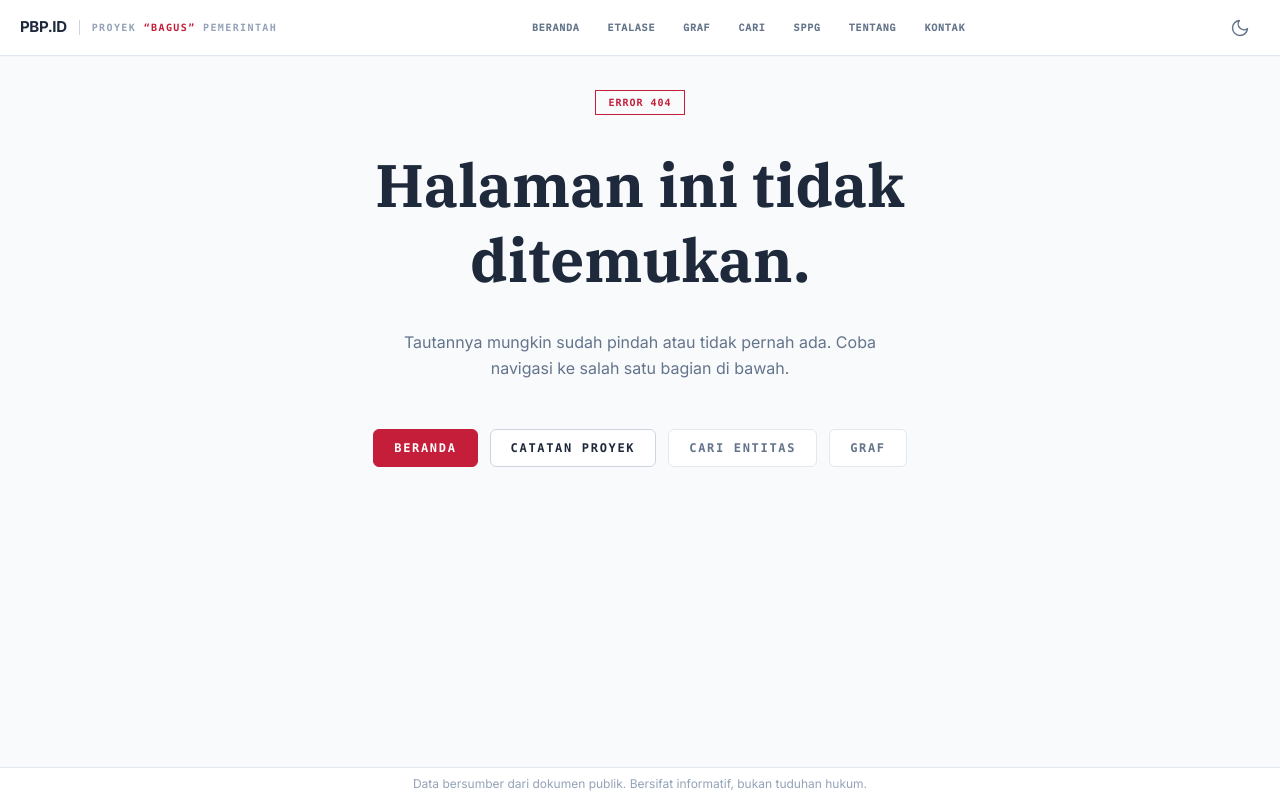
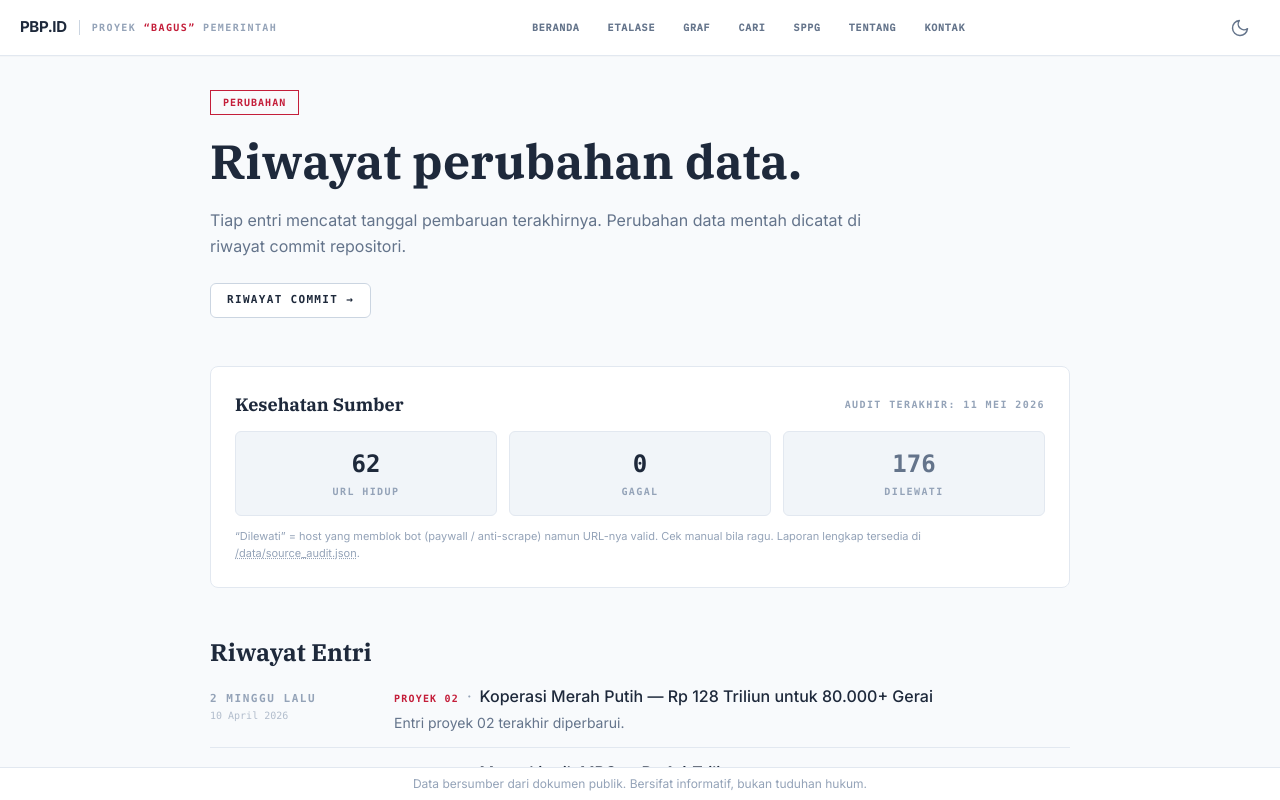
Before and after one commit to afoxyze/bgnmbgkmp-jelek, a Next.js app in the folder frontend/: page /perubahan in a window 1280 px wide. Before the commit this address had no page. Built offline with nearby package versions, Linux system fonts and the light colour scheme.

Commit message:
feat: /perubahan page with changelog + source health badge

```diff
--- a/frontend/app/page.tsx
+++ b/frontend/app/page.tsx
@@ -349,6 +349,7 @@ function Footer() {
 
         <FooterColumn title="Tentang">
           <FooterLink href="/tentang">Metodologi</FooterLink>
+          <FooterLink href="/perubahan">Perubahan</FooterLink>
           <FooterLink href={SITE_CONFIG.REPO_URL}>GitHub</FooterLink>
           <FooterLink href="/kontak">Kontak & Koreksi</FooterLink>
         </FooterColumn>
--- /dev/null
+++ b/frontend/app/perubahan/page.tsx
@@ -0,0 +1,198 @@
+import Link from "next/link";
+import type { Metadata } from "next";
+import { SITE_CONFIG } from "@/lib/constants";
+import { ENTRY_REGISTRY, loadEntry } from "@/lib/entry";
+import { formatIsoDateId, timeAgoId } from "@/lib/format";
+
+export const metadata: Metadata = {
+  title: "Perubahan",
+  description: "Riwayat perubahan data di PBP.ID. Tiap entri dicatat dengan tanggal dan sumbernya.",
+};
+
+interface ChangeLogItem {
+  date: string;          // ISO "YYYY-MM-DD"
+  entrySlug: string;
+  entryCode: string;
+  entryTitle: string;
+  event: string;
+}
+
+// Build the changelog from each entry's case_study metadata + per-entry
+// timeline items. Server-side only — reads the same files as the entry
+// detail page.
+async function buildChangeLog(): Promise<readonly ChangeLogItem[]> {
+  const items: ChangeLogItem[] = [];
+  for (const meta of ENTRY_REGISTRY) {
+    const loaded = await loadEntry(meta.slug);
+    if (!loaded) continue;
+    // One implicit change entry: the research date on the case study itself.
+    const updated = loaded.caseStudy.metadata.tanggal_riset;
+    if (updated) {
+      items.push({
+        date: updated,
+        entrySlug: meta.slug,
+        entryCode: meta.code,
+        entryTitle: meta.title,
+        event: `Entri ${meta.code.toLowerCase()} terakhir diperbarui.`,
+      });
+    }
+  }
+  // Sort descending (newest first). ISO-ish strings compare correctly.
+  items.sort((a, b) => (a.date < b.date ? 1 : a.date > b.date ? -1 : 0));
+  return items;
+}
+
+// Read the source audit summary so the page can surface data health.
+async function loadAuditSummary(): Promise<{ checked_at: string; summary: Record<string, number> } | null> {
+  try {
+    const { readFile } = await import("fs/promises");
+    const { join } = await import("path");
+    const raw = await readFile(
+      join(process.cwd(), "public", "data", "source_audit.json"),
+      "utf-8"
+    );
+    const parsed = JSON.parse(raw);
+    return { checked_at: parsed.checked_at, summary: parsed.summary };
+  } catch {
+    return null;
+  }
+}
+
+export default async function PerubahanPage() {
+  const log = await buildChangeLog();
+  const audit = await loadAuditSummary();
+
+  return (
+    <main className="content-page py-12 px-6">
+      <div className="max-w-[860px] mx-auto space-y-12">
+        <section className="space-y-4">
+          <div className="inline-block px-3 py-1 border border-[var(--accent-danger)] text-[var(--accent-danger)] font-mono text-[10px] font-bold uppercase tracking-widest">
+            Perubahan
+          </div>
+          <h1
+            className="text-4xl md:text-5xl font-bold leading-tight text-[var(--text-primary)]"
+            style={{ fontFamily: "'IBM Plex Serif', 'Georgia', serif" }}
+          >
+            Riwayat perubahan data.
+          </h1>
+          <p className="text-[var(--text-secondary)] leading-relaxed max-w-2xl">
+            Tiap entri mencatat tanggal pembaruan terakhirnya. Perubahan data
+            mentah dicatat di riwayat commit repositori.
+          </p>
+          <div className="flex flex-wrap gap-3 pt-2">
+            <Link
+              href={SITE_CONFIG.REPO_URL + "/commits/main"}
+              target="_blank"
+              rel="noreferrer"
+              className="px-4 py-2 rounded-md border border-[var(--border-strong)] bg-[var(--bg-surface)] text-[var(--text-primary)] font-mono text-[11px] font-bold uppercase tracking-[0.12em] no-underline transition-colors hover:border-[var(--accent-danger)] hover:text-[var(--accent-danger)]"
+            >
+              Riwayat Commit →
+            </Link>
+          </div>
+        </section>
+
+        {audit && (
+          <section className="rounded-lg border border-[var(--border-base)] bg-[var(--bg-surface)] p-6 space-y-3">
+            <div className="flex items-center justify-between gap-4 flex-wrap">
+              <h2
+                className="text-lg font-bold text-[var(--text-primary)]"
+                style={{ fontFamily: "'IBM Plex Serif', 'Georgia', serif" }}
+              >
+                Kesehatan Sumber
+              </h2>
+              <span className="font-mono text-[10px] font-bold uppercase tracking-[0.14em] text-[var(--text-tertiary)]">
+                Audit terakhir: {formatIsoDateId(audit.checked_at.slice(0, 10))}
+              </span>
+            </div>
+            <div className="grid grid-cols-3 gap-3">
+              <AuditStat label="URL Hidup" value={audit.summary.ok ?? 0} tone="ok" />
+              <AuditStat label="Gagal" value={audit.summary.fail ?? 0} tone={audit.summary.fail ? "danger" : "ok"} />
+              <AuditStat label="Dilewati" value={audit.summary.skipped ?? 0} tone="muted" />
+            </div>
+            <p className="text-[11px] text-[var(--text-tertiary)] leading-relaxed">
+              &ldquo;Dilewati&rdquo; = host yang memblok bot (paywall / anti-scrape)
+              namun URL-nya valid. Cek manual bila ragu. Laporan lengkap tersedia di
+              {" "}
+              <Link
+                href="/data/source_audit.json"
+                className="underline decoration-dotted hover:text-[var(--accent-danger)]"
+              >
+                /data/source_audit.json
+              </Link>
+              .
+            </p>
+          </section>
+        )}
+
+        <section className="space-y-4">
+          <h2
+            className="text-2xl font-bold text-[var(--text-primary)]"
+            style={{ fontFamily: "'IBM Plex Serif', 'Georgia', serif" }}
+          >
+            Riwayat Entri
+          </h2>
+          <ol className="flex flex-col gap-3 m-0 p-0 list-none">
+            {log.map((item, i) => (
+              <li
+                key={`${item.entrySlug}-${i}`}
+                className="flex flex-col md:flex-row md:items-baseline gap-2 md:gap-6 border-b border-[var(--border-base)] pb-3 last:border-b-0"
+              >
+                <div
+                  className="font-mono text-[11px] font-bold uppercase tracking-[0.14em] text-[var(--text-tertiary)] md:w-[160px] shrink-0"
+                  title={formatIsoDateId(item.date)}
+                >
+                  {timeAgoId(item.date)}
+                  <span className="block text-[10px] text-[var(--text-tertiary)] opacity-70 font-normal normal-case tracking-normal">
+                    {formatIsoDateId(item.date)}
+                  </span>
+                </div>
+                <div className="flex-1 min-w-0">
+                  <span className="font-mono text-[10px] font-bold uppercase tracking-[0.12em] text-[var(--accent-danger)]">
+                    {item.entryCode}
+                  </span>
+                  <span className="text-[var(--text-tertiary)] mx-2">·</span>
+                  <Link
+                    href={`/etalase/${item.entrySlug}`}
+                    className="text-[var(--text-primary)] font-medium hover:text-[var(--accent-danger)]"
+                  >
+                    {item.entryTitle}
+                  </Link>
+                  <p className="mt-1 text-sm text-[var(--text-secondary)] leading-relaxed">
+                    {item.event}
+                  </p>
+                </div>
+              </li>
+            ))}
+          </ol>
+        </section>
+      </div>
+    </main>
+  );
+}
+
+function AuditStat({
+  label,
+  value,
+  tone,
+}: {
+  label: string;
+  value: number;
+  tone: "ok" | "danger" | "muted";
+}) {
+  const color =
+    tone === "danger"
+      ? "text-[var(--accent-danger)]"
+      : tone === "muted"
+        ? "text-[var(--text-secondary)]"
+        : "text-[var(--text-primary)]";
+  return (
+    <div className="rounded-md border border-[var(--border-base)] bg-[var(--bg-surface-2)] p-4 text-center">
+      <div className={`text-2xl font-bold font-mono ${color}`}>
+        {value.toLocaleString("id-ID")}
+      </div>
+      <div className="mt-1 text-[10px] font-mono font-bold uppercase tracking-[0.14em] text-[var(--text-tertiary)]">
+        {label}
+      </div>
+    </div>
+  );
+}
--- a/frontend/app/sitemap.ts
+++ b/frontend/app/sitemap.ts
@@ -16,6 +16,7 @@ export default async function sitemap(): Promise<MetadataRoute.Sitemap> {
     { url: `${SITE_CONFIG.URL}/sppg`, lastModified: now, priority: 0.7, changeFrequency: "monthly" },
     { url: `${SITE_CONFIG.URL}/tentang`, lastModified: now, priority: 0.5, changeFrequency: "yearly" },
     { url: `${SITE_CONFIG.URL}/kontak`, lastModified: now, priority: 0.5, changeFrequency: "yearly" },
+    { url: `${SITE_CONFIG.URL}/perubahan`, lastModified: now, priority: 0.5, changeFrequency: "weekly" },
   ];
 
   // Entri pages with per-entry lastModified from data
```
